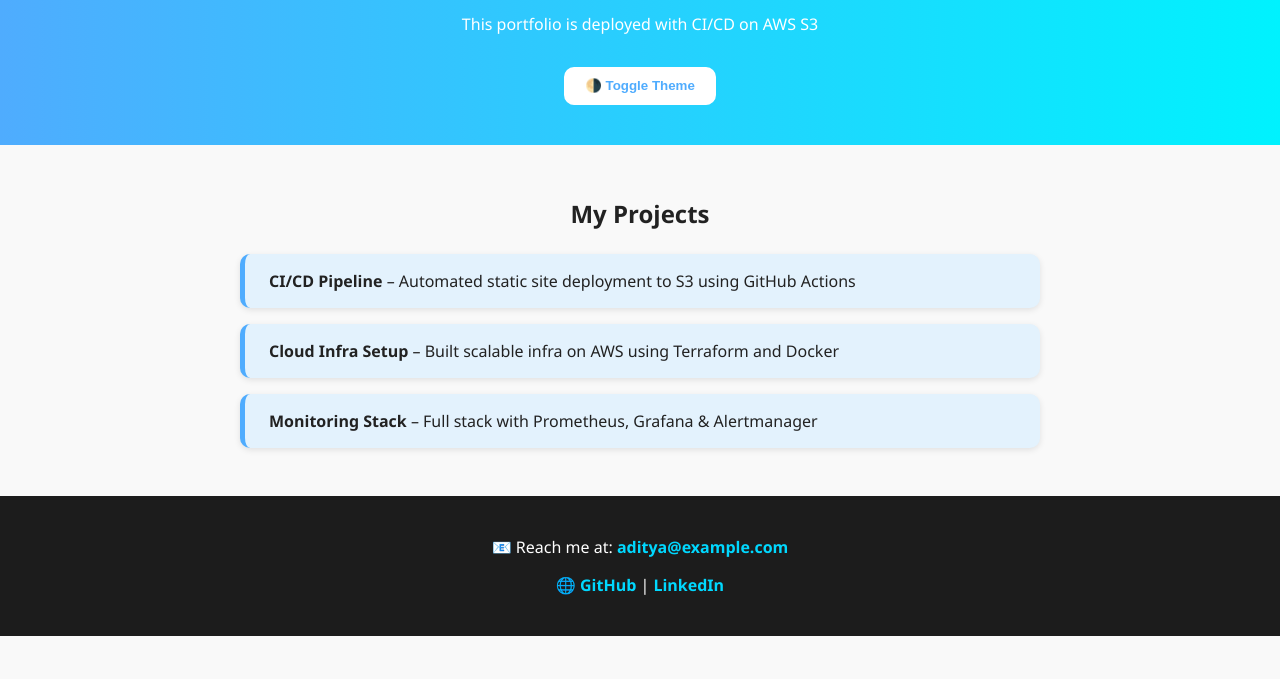
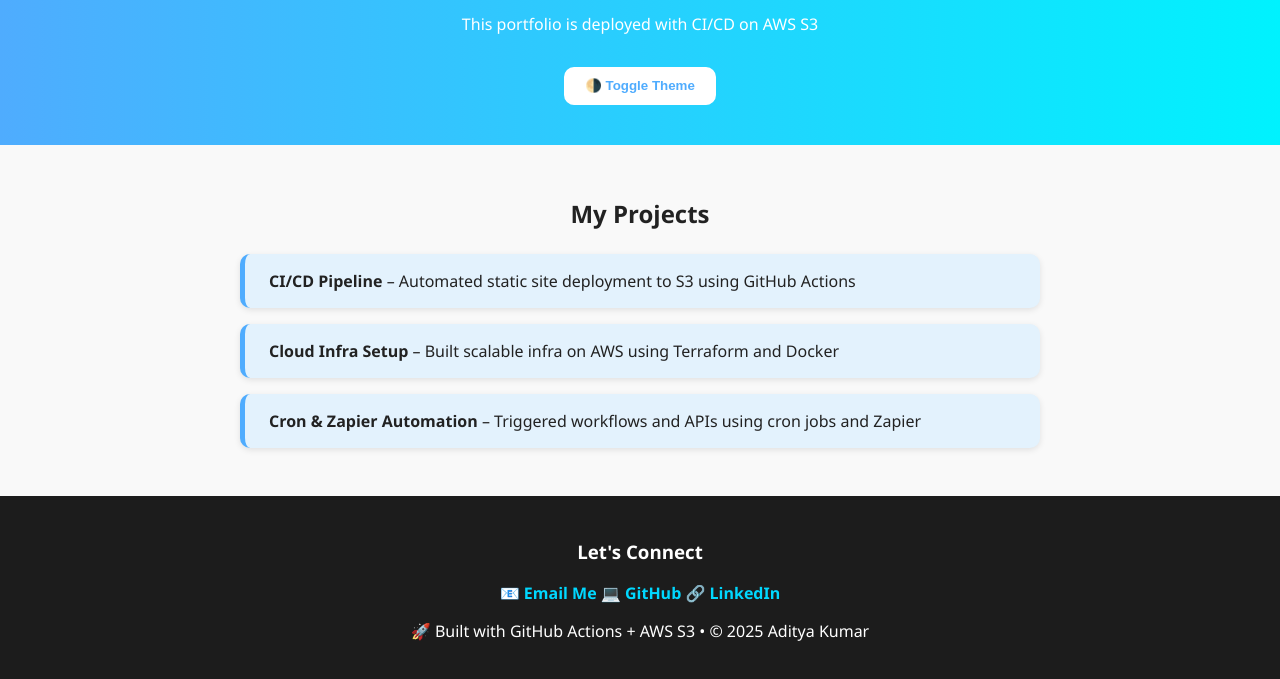
Before and after one commit to Aditya74773/AWS-repo, a plain HTML site: page Dummy-portfolio-code/index.html in a window 1280 px wide. Shown: the part 151-830 px from the top of the page. Before the commit the page ends 800 px from the top, so only its background shows below. Drawn offline with Linux system fonts and the light colour scheme; a script that the page names is missing.

Commit message:
Update index.html

```diff
--- a/Dummy-portfolio-code/index.html
+++ b/Dummy-portfolio-code/index.html
@@ -19,13 +19,18 @@
     <ul>
       <li><strong>CI/CD Pipeline</strong> – Automated static site deployment to S3 using GitHub Actions</li>
       <li><strong>Cloud Infra Setup</strong> – Built scalable infra on AWS using Terraform and Docker</li>
-      <li><strong>Monitoring Stack</strong> – Full stack with Prometheus, Grafana & Alertmanager</li>
+      <li><strong>Cron & Zapier Automation</strong> – Triggered workflows and APIs using cron jobs and Zapier</li>
     </ul>
   </section>
 
   <footer>
-    <p>📧 Reach me at: <a href="mailto:aditya@example.com">aditya@example.com</a></p>
-    <p>🌐 <a href="#">GitHub</a> | <a href="#">LinkedIn</a></p>
+    <h3>Let's Connect</h3>
+    <div class="footer-links">
+      <a href="mailto:adityakum2004@gmail.com" class="footer-btn email">📧 Email Me</a>
+      <a href="https://github.com/Aditya74773" target="_blank" class="footer-btn github">💻 GitHub</a>
+      <a href="https://www.linkedin.com/in/aditya-kumar-367b16293" target="_blank" class="footer-btn linkedin">🔗 LinkedIn</a>
+    </div>
+    <p>🚀 Built with GitHub Actions + AWS S3 • © 2025 Aditya Kumar</p>
   </footer>
 
   <script src="script.js"></script>
```
